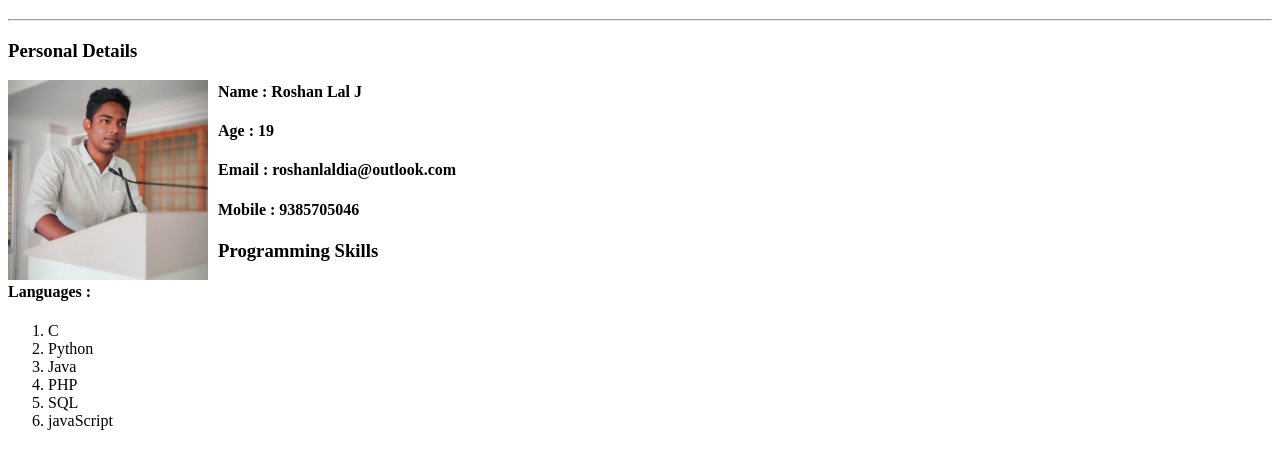
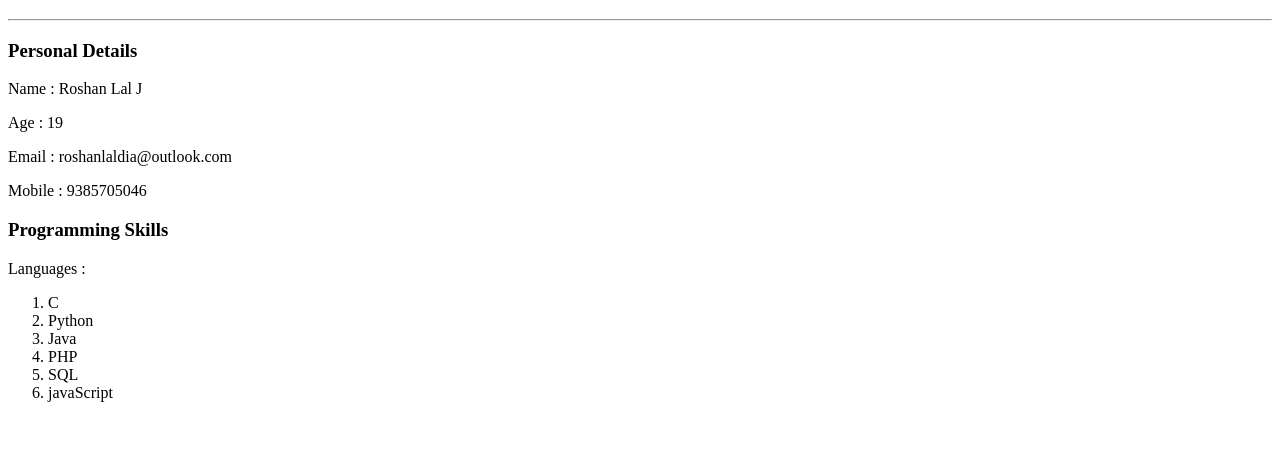
Before and after one commit to roshan-lal-dia/tasks-mazhai-internship, a plain HTML site: page day-8/biodata.html in a window 1280 px wide. Shown: the part 71-540 px from the top of the page. Drawn offline with Linux system fonts and the light colour scheme.

Commit message:
day-8 tasks completed

```diff
--- a/day-8/biodata.html
+++ b/day-8/biodata.html
@@ -4,24 +4,19 @@
     <meta charset="UTF-8">
     <meta http-equiv="X-UA-Compatible" content="IE=edge">
     <meta name="viewport" content="width=device-width, initial-scale=1.0">
-    <title>DAY-8</title>
+    <title>DAY-7</title>
 </head>
 <body>
     <hr />
     <h1>BIO-DATA</h1>
     <hr />
     <h3>Personal Details</h3>
-    <img src="./roshanlal_dia.jpg"
-        alt="Roshan Lal J"
-        width="200"
-        height="200"
-        style="float:left; margin-right:10px;">
-        <h4>Name : Roshan Lal J</h4>
-    <h4>Age : 19</h4>
-    <h4>Email : roshanlaldia@outlook.com</h4>
-    <h4>Mobile : 9385705046</h4>
+    <p>Name : Roshan Lal J</p>
+    <p>Age : 19</p>
+    <p>Email : roshanlaldia@outlook.com</p>
+    <p>Mobile : 9385705046</p>
     <h3>Programming Skills</h3>
-    <h4>Languages :</h4>
+    <p>Languages :</p>
     <ol>
         <li>C</li>
         <li>Python</li>
```
Also changed, not shown: day-8/biodata-html.png (added).
